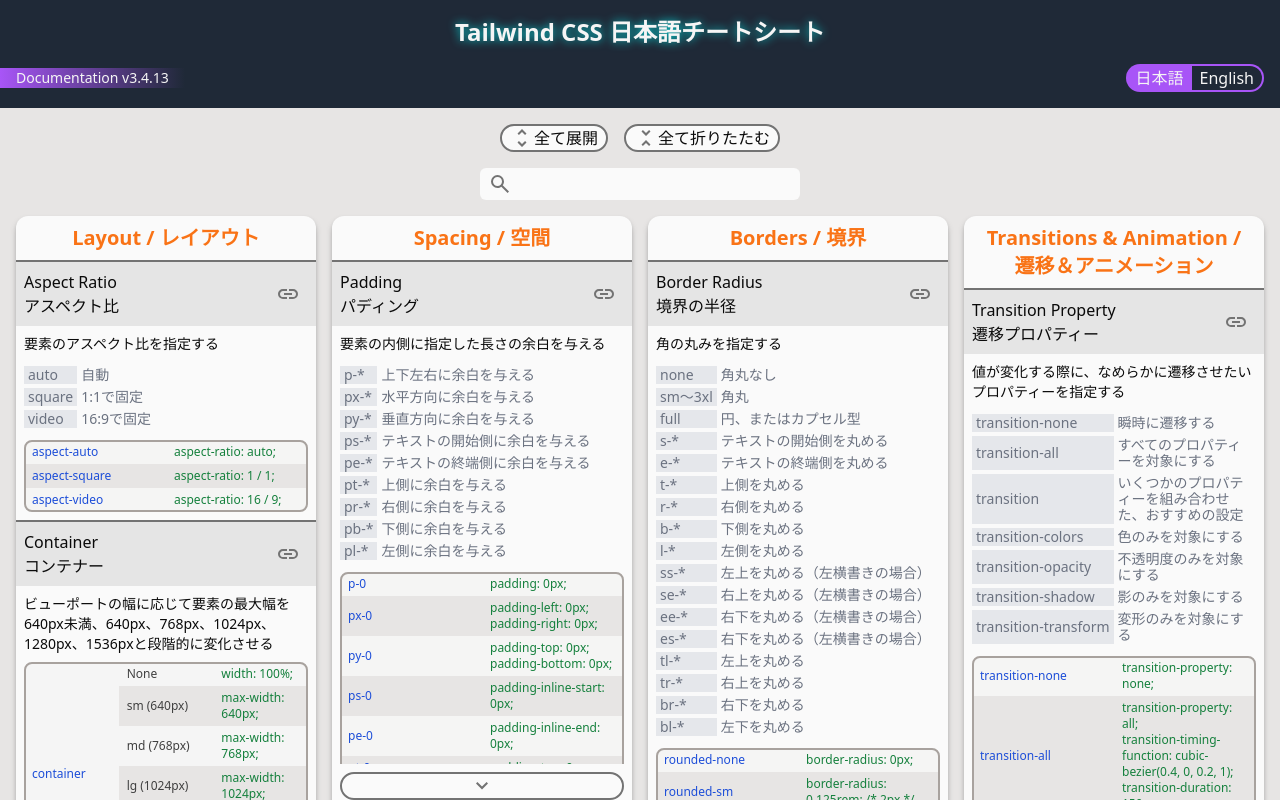
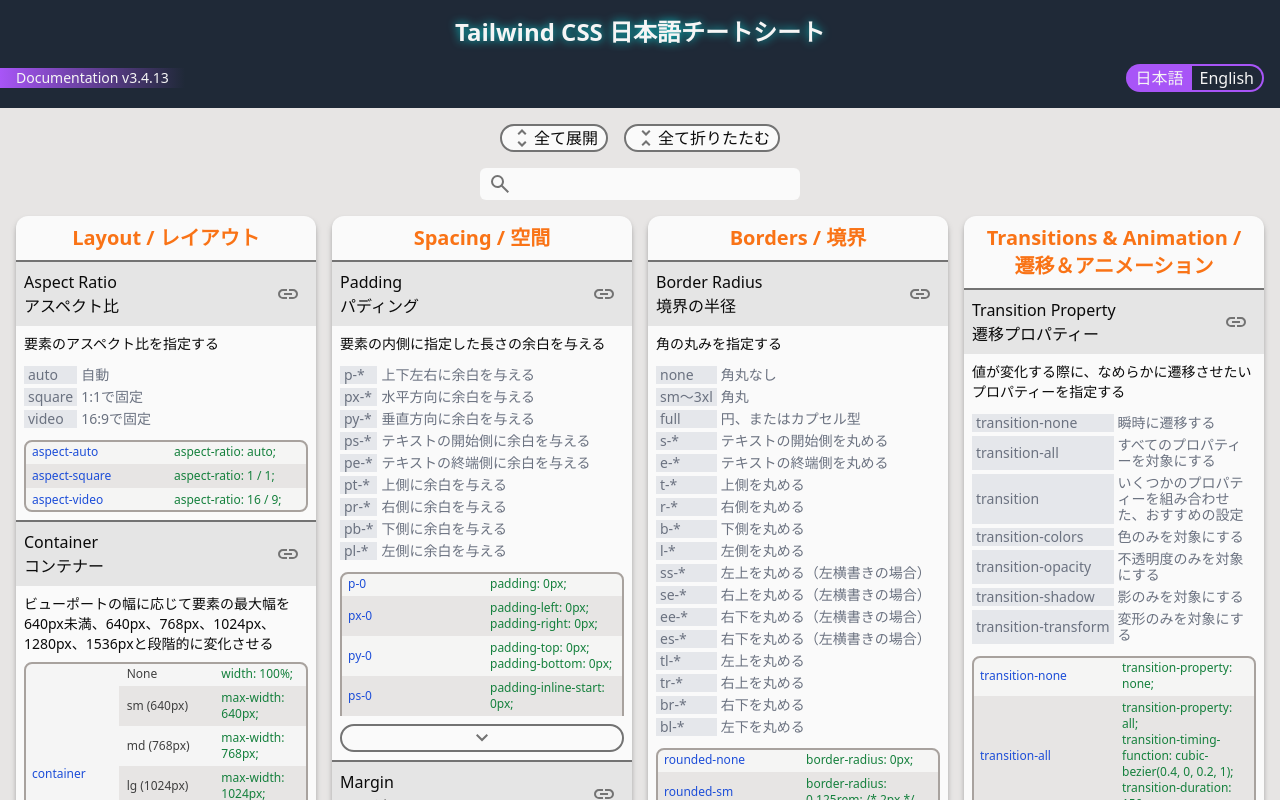
Before and after one commit to Telehakke/tailwindcss-japanese-cheat-sheet, a React (Vite) app: page / in a window 1280 px wide. Both pictures are taken after a click on the button "全て展開". Shown: the top 800 px of the page. Built offline with nearby package versions, Linux system fonts and the light colour scheme.

Commit message:
Improve performance and user assistance

```diff
--- a/src/app/App.tsx
+++ b/src/app/App.tsx
@@ -144,10 +144,12 @@
                     <img
                         className="absolute inset-0 inline-block dark:hidden"
                         src={githubMark}
+                        alt="GitHub Mark"
                     />
                     <img
                         className="absolute inset-0 hidden dark:inline-block"
                         src={githubMarkWhite}
+                        alt="GitHub Mark"
                     />
                 </a>
                 <small className="my-auto text-neutral-950 dark:text-neutral-100">
@@ -326,6 +328,9 @@
 
     return (
         <div className="relative mx-auto max-w-80">
+            <label className="sr-only" htmlFor="search">
+                クラス名の検索
+            </label>
             <input
                 className="h-8 w-full rounded-md bg-transparent px-2"
                 id="search"
@@ -334,6 +339,7 @@
                 value={inputString}
                 ref={inputElement}
             />
+
             <div className="absolute inset-0 -z-10 rounded-md bg-neutral-50 dark:bg-neutral-700">
                 {!isFocus && inputString.length === 0 ? (
                     <Search className="absolute inset-y-0 left-2 my-auto fill-neutral-500" />
--- a/src/app/views/cheatSheet.tsx
+++ b/src/app/views/cheatSheet.tsx
@@ -1,4 +1,12 @@
-import { ReactNode, useContext, useEffect, useRef, useState } from "react";
+import {
+    memo,
+    ReactNode,
+    useContext,
+    useEffect,
+    useLayoutEffect,
+    useRef,
+    useState,
+} from "react";
 import { DetailedDocumentation } from "../models/types";
 import { KeyboardArrowDown, KeyboardArrowUp, Link } from "./icons";
 import { AppContext } from "./contextProvider";
@@ -15,7 +23,6 @@
     detailedDocumentations: DetailedDocumentation[];
 }): JSX.Element => {
     return (
-        <div className="mb-8">
         <FloatingCard>
             <CategoryBar category={category} />
             {detailedDocumentations.map((doc) => {
@@ -27,7 +34,6 @@
                 );
             })}
         </FloatingCard>
-        </div>
     );
 };
 
@@ -36,7 +42,7 @@
  */
 const FloatingCard = ({ children }: { children?: ReactNode }): JSX.Element => {
     return (
-        <div className="rounded-xl bg-neutral-50 shadow-md shadow-neutral-400 dark:bg-neutral-700 dark:shadow-neutral-950">
+        <div className="mb-8 rounded-xl bg-neutral-50 shadow-md shadow-neutral-400 dark:bg-neutral-700 dark:shadow-neutral-950">
             {children}
         </div>
     );
@@ -78,28 +84,25 @@
     };
 
     return (
-        <div>
+        <div className="space-y-2 px-2 pb-2">
             <EntryAndLinkBar
                 detailedDocumentation={detailedDocumentation}
                 handleEntryClick={handleEntryClick}
             />
-            <div className="space-y-2 p-2">
-                <DescriptionBox detailedDocumentation={detailedDocumentation} />
-                {shouldExpand && (
-                    <>
+            <DescriptionBar detailedDocumentation={detailedDocumentation} />
+            <div className={`${shouldExpand ? "" : "hidden"}`}>
                 {detailedDocumentation.detail}
+            </div>
             <ParametersTable
                 detailedDocumentation={detailedDocumentation}
+                outerShouldExpand={shouldExpand}
             />
-                    </>
-                )}
-            </div>
         </div>
     );
 };
 
 /**
- * 項目とリンクを表示する
+ * 項目とリンクを表示するバー
  */
 const EntryAndLinkBar = ({
     detailedDocumentation,
@@ -110,30 +113,49 @@
 }): JSX.Element => {
     return (
         <div
-            className="flex cursor-pointer justify-between whitespace-pre-line border-t-2 border-neutral-500 bg-neutral-200 p-2 transition hover:bg-neutral-300 dark:bg-neutral-800 dark:hover:bg-neutral-600"
+            className="-mx-2 flex cursor-pointer justify-between whitespace-pre-line border-t-2 border-neutral-500 bg-neutral-200 p-2 transition hover:bg-neutral-300 dark:bg-neutral-800 dark:hover:bg-neutral-600"
             onClick={handleEntryClick}
         >
+            <EntryAndLink detailedDocumentation={detailedDocumentation} />
+        </div>
+    );
+};
+
+/**
+ * 項目とリンクを表示する
+ */
+const EntryAndLink = memo(
+    ({
+        detailedDocumentation,
+    }: {
+        detailedDocumentation: DetailedDocumentation;
+    }): JSX.Element => {
+        return (
+            <>
                 <h3>{detailedDocumentation.entry}</h3>
                 <a
-                className="content-center"
+                    className="my-auto w-10 content-center rounded-full fill-neutral-500 hover:bg-neutral-200 hover:fill-sky-400 dark:hover:bg-neutral-500"
                     href={detailedDocumentation.url}
                     target="_blank"
+                    aria-label="公式ドキュメントに移動して詳細を確認する"
                     onClick={(event) => {
                         // handleEntryClick()が呼び出されないよう、
                         // クリックイベントの伝播を止める
                         event.stopPropagation();
                     }}
                 >
-                <Link className="w-10 rounded-full fill-neutral-500 transition hover:bg-neutral-200 hover:fill-sky-400 dark:hover:bg-neutral-500" />
+                    <Link className="mx-auto" />
                 </a>
-        </div>
+            </>
         );
-};
+    },
+);
 
 /**
  * 説明を表示する
  */
-const DescriptionBox = ({
+const DescriptionBar = memo(
+    ({
         detailedDocumentation,
     }: {
         detailedDocumentation: DetailedDocumentation;
@@ -143,39 +165,48 @@
                 {detailedDocumentation.description}
             </p>
         );
-};
+    },
+);
 
 /**
  * クラス名とそれに対応するCSSを表示する\
- * 高さが192pxを超える場合、コンパクトに表示する
+ * 高さが144pxを超える場合、コンパクトに表示する
  */
 const ParametersTable = ({
     detailedDocumentation,
+    outerShouldExpand,
 }: {
     detailedDocumentation: DetailedDocumentation;
+    outerShouldExpand: boolean;
 }): JSX.Element => {
-    const [shouldExpand, setShouldExpand] = useState(false);
+    const [innerShouldExpand, innerSetShouldExpand] = useState(false);
     const [shouldShowButton, setShouldShowButton] = useState(false);
     const tableElement = useRef<HTMLTableElement>(null);
 
     // レンダリング直後に<table>要素の高さを取得する
-    useEffect(() => {
+    useLayoutEffect(() => {
+        if (!outerShouldExpand) {
+            innerSetShouldExpand(false);
+            setShouldShowButton(false);
+            return;
+        }
+
         const tableHeight =
             tableElement.current?.getBoundingClientRect().height;
         if (tableHeight == null) return;
 
-        if (tableHeight > 192) {
+        if (tableHeight > 144) {
             setShouldShowButton(true);
         }
-    }, []);
+    }, [outerShouldExpand]);
 
     return (
         <>
             <div
-                className={`overflow-clip ${shouldExpand ? "" : "max-h-[192px]"}`}
+                className={`overflow-clip ${innerShouldExpand ? "" : "max-h-[144px]"} ${outerShouldExpand ? "" : "hidden"}`}
             >
                 <table
-                    className={`w-full table-fixed border-collapse overflow-clip whitespace-pre-line rounded-lg outline outline-2 -outline-offset-2 outline-stone-400 dark:outline-stone-500`}
+                    className="w-full table-fixed border-collapse overflow-clip whitespace-pre-line rounded-lg outline outline-2 -outline-offset-2 outline-stone-400 dark:outline-stone-500"
                     ref={tableElement}
                 >
                     {detailedDocumentation.entry.includes("Container") ? (
@@ -187,25 +218,23 @@
                         // それ以外で使用する<tbody>要素
                         <TbodyOfParameters
                             documentation={detailedDocumentation}
-                            shouldExpand={shouldExpand}
+                            shouldExpand={innerShouldExpand}
                         />
                     )}
                 </table>
             </div>
-            {shouldShowButton && (
             <RoundedButton
-                    className="w-full"
+                className={`w-full ${shouldShowButton ? "" : "hidden"}`}
                 Icon={
-                        shouldExpand ? (
+                    innerShouldExpand ? (
                         <KeyboardArrowUp className="fill-neutral-500" />
                     ) : (
                         <KeyboardArrowDown className="fill-neutral-500" />
                     )
                 }
                 text=""
-                    onClick={() => setShouldExpand(!shouldExpand)}
+                onClick={() => innerSetShouldExpand(!innerShouldExpand)}
             />
-            )}
         </>
     );
 };
@@ -213,7 +242,8 @@
 /**
  * Parameterの値を表示するための<tbody>要素
  */
-const TbodyOfParameters = ({
+const TbodyOfParameters = memo(
+    ({
         documentation,
         shouldExpand,
     }: {
@@ -224,9 +254,9 @@
             <tbody>
                 {documentation.parameters
                     .filter((_, i) => {
-                    // 描画コストを減らすために折りたたみ時は9行分まで表示する
+                        // 描画コストを減らすために折りたたみ時は7行分まで表示する
                         if (!shouldExpand) {
-                        return i < 9;
+                            return i < 7;
                         }
 
                         return true;
@@ -252,12 +282,14 @@
                     })}
             </tbody>
         );
-};
+    },
+);
 
 /**
  * 「Layout > Container」のみで使用する<tbody>要素
  */
-const TbodyUsedOnlyForContainer = ({
+const TbodyUsedOnlyForContainer = memo(
+    ({
         documentation,
     }: {
         documentation: DetailedDocumentation;
@@ -276,7 +308,9 @@
                                         key={parameter}
                                         className={`px-2 py-1 text-xs text-neutral-700 last:text-green-700 dark:text-neutral-300 dark:last:text-green-300 ${i === 0 ? "first:text-blue-700 dark:first:text-blue-300" : ""}`}
                                         // 最初のセルだけ縦方向に連結する
-                                    rowSpan={i === 0 && j === 0 ? 6 : undefined}
+                                        rowSpan={
+                                            i === 0 && j === 0 ? 6 : undefined
+                                        }
                                     >
                                         {parameter}
                                     </td>
@@ -287,4 +321,5 @@
                 })}
             </tbody>
         );
-};
+    },
+);
```
Lines whose indentation alone changed are shown as unchanged.
